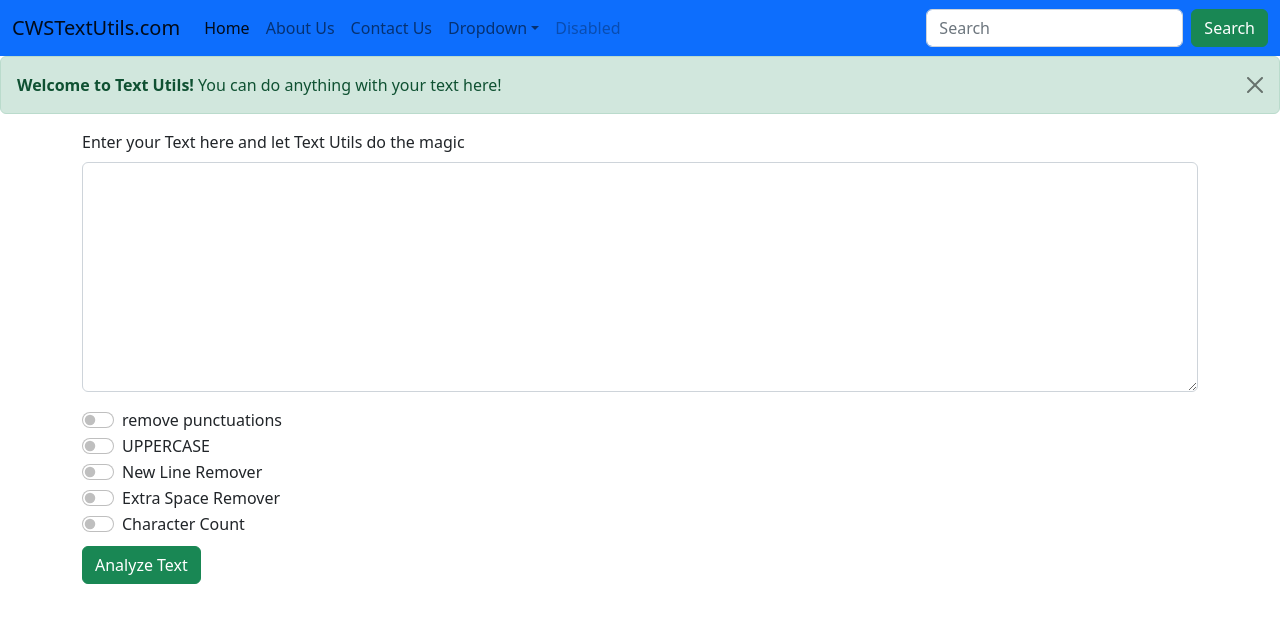
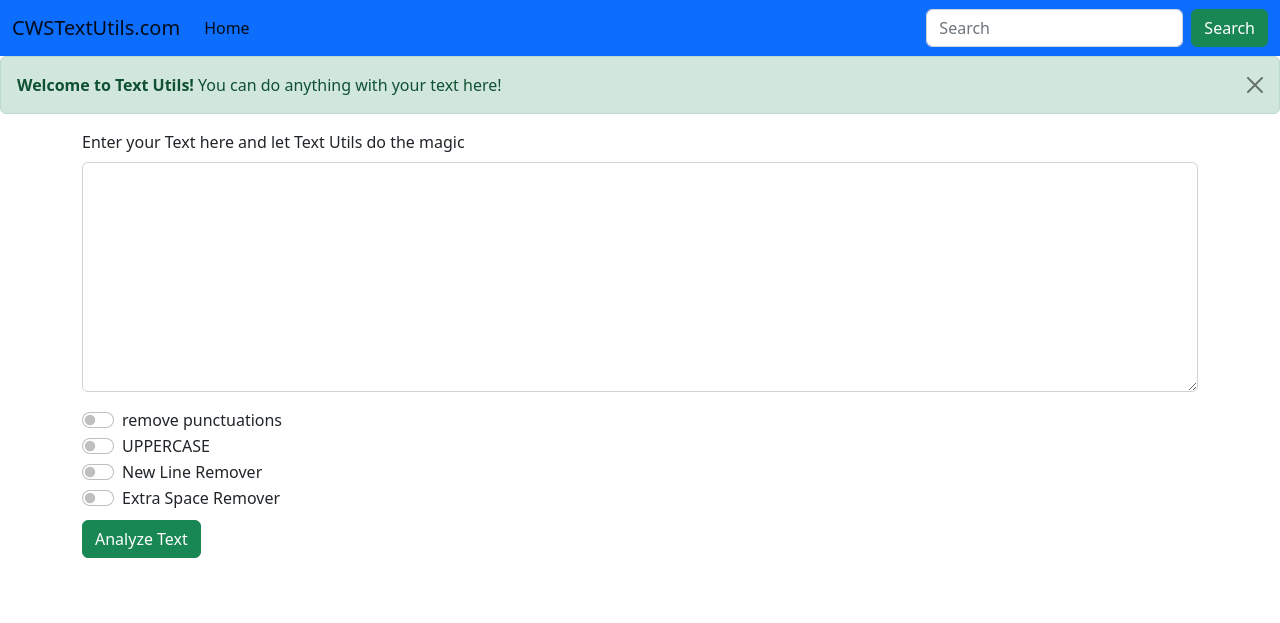
Before and after one commit to ahmadkhan5346/TextUtils, a Django app: page / in a window 1280 px wide. Shown: the top 623 px of the page. Run offline with Django 4.2, Linux system fonts and the light colour scheme.

Commit message:
button changes
edit some code

```diff
--- a/templates/index.html
+++ b/templates/index.html
@@ -19,27 +19,8 @@
         <li class="nav-item">
           <a class="nav-link active " aria-current="page" href="/">Home</a>
         </li>
-        <li class="nav-item">
-          <a class="nav-link" href="/">About Us</a>
-        </li>
-        <li class="nav-item">
-          <a class="nav-link" href="/">Contact Us</a>
-        </li>
 
 
-        <li class="nav-item dropdown">
-          <a class="nav-link dropdown-toggle" href="#" id="navbarDropdown" role="button" data-bs-toggle="dropdown"
-             aria-expanded="false">Dropdown</a>
-          <ul class="dropdown-menu" aria-labelledby="navbarDropdown">
-            <li><a class="dropdown-item" href="#">Action</a></li>
-            <li><a class="dropdown-item" href="#">Another action</a></li>
-            <li><hr class="dropdown-divider"></li>
-            <li><a class="dropdown-item" href="#">Something else here</a></li>
-          </ul>
-        </li>
-        <li class="nav-item">
-          <a class="nav-link disabled">Disabled</a>
-        </li>
       </ul>
       <form class="d-flex" role="search">
         <input class="form-control me-2" type="search" placeholder="Search" aria-label="Search">
@@ -81,10 +62,7 @@
   <label class="form-check-label" for="flexSwitchCheckDefault4">Extra Space Remover</label>
 </div>
 
-   <div class="form-check form-switch">
-  <input class="form-check-input" type="checkbox" name="charcount" role="switch" id="flexSwitchCheckDefault5">
-  <label class="form-check-label" for="flexSwitchCheckDefault5">Character Count</label>
-</div>
+
    <button type="submit" class="btn btn-success mt-2">Analyze Text</button>
   </form>
 </div>
```
